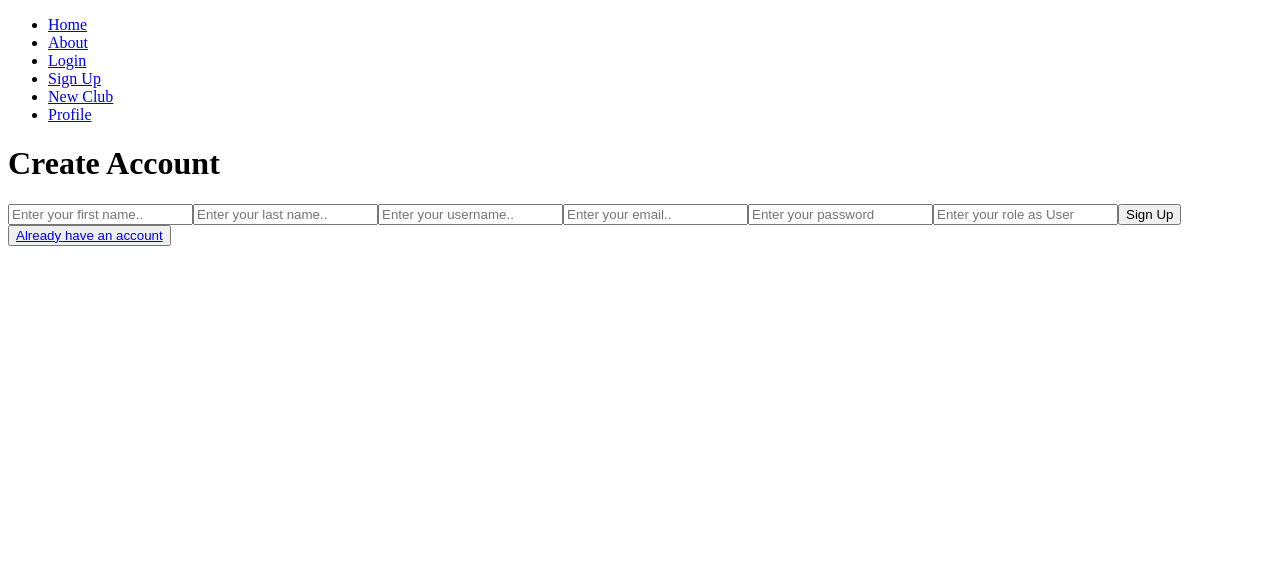
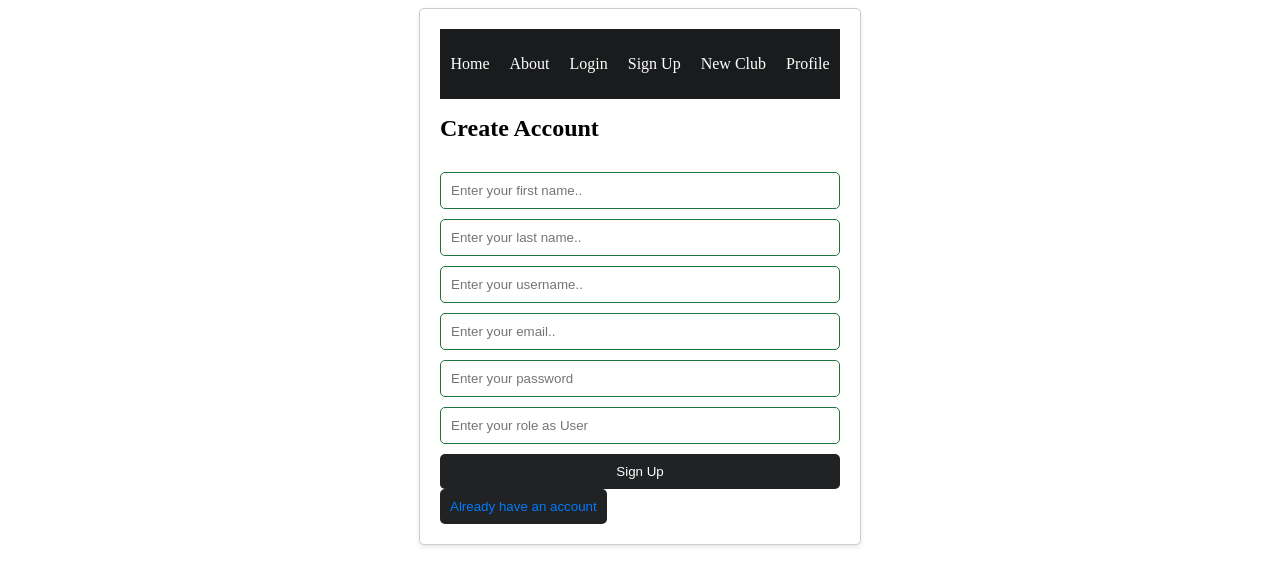
Before and after one commit to mwaniki-Titus/Book-clubwebsite, a React (Vite) app in the folder client/: page /signup in a window 1280 px wide. Shown: the top 586 px of the page. Built offline with nearby package versions, Linux system fonts and the light colour scheme.

Commit message:
added css

```diff
--- a/client/src/App.css
+++ b/client/src/App.css
@@ -85,3 +85,154 @@
 @media screen {
 
 }
+.navbar {
+  background-color: #333;
+  color: #fff;
+  padding: 10px;
+}
+
+.navbar a {
+  color: #fff;
+  text-decoration: none;
+  margin-right: 10px;
+}
+
+
+.navbar a:hover {
+  text-decoration: underline;
+}
+
+
+.login-button {
+  background-color: #007bff;
+  color: #fff;
+  padding: 8px 16px;
+  border: none;
+  cursor: pointer;
+}
+
+
+.login-button:hover {
+  background-color: #1b1b1d;
+}
+
+.login-container {
+  max-width: 400px;
+  margin: 0 auto;
+  padding: 20px;
+  background-color: #fff;
+  border: 1px solid #ccc;
+  border-radius: 5px;
+  box-shadow: 0 2px 4px rgba(0, 0, 0, 0.1);
+}
+
+.login-header {
+  font-size: 24px;
+  margin-bottom: 20px;
+}
+
+.login-form {
+  display: flex;
+  flex-direction: column;
+  gap: 10px;
+}
+
+.login-label {
+  font-weight: bold;
+}
+
+.login-input {
+  padding: 10px;
+  border: 1px solid #ccc;
+  border-radius: 5px;
+}
+
+.login-button {
+  background-color: #007bff;
+  color: #fff;
+  padding: 10px;
+  border: none;
+  border-radius: 5px;
+  cursor: pointer;
+}
+
+.login-button:hover {
+  background-color: #0056b3;
+}
+
+.sign-in-container {
+  max-width: 400px;
+  margin: 0 auto;
+  padding: 20px;
+  background-color: #fff;
+  border: 1px solid #ccc;
+  border-radius: 5px;
+  box-shadow: 0 2px 4px rgba(0, 0, 0, 0.1);
+}
+
+.sign-in-container h1 {
+  font-size: 24px;
+  margin-bottom: 20px;
+}
+
+.sign-in-container form {
+  display: flex;
+  flex-direction: column;
+  gap: 10px;
+}
+
+.sign-in-container input {
+  padding: 10px;
+  border: 1px solid #1b7439;
+  border-radius: 5px;
+}
+
+.sign-in-container button {
+  background-color: #202224;
+  color: #fff;
+  padding: 10px;
+  border: none;
+  border-radius: 5px;
+  cursor: pointer;
+}
+
+.sign-in-container button:hover {
+  background-color: #0056b3;
+}
+
+.sign-in-container button a {
+  text-decoration: none;
+  color: #007bff;
+  text-align: center;
+  margin-top: 10px;
+}
+
+.sign-in-container button a:hover {
+  text-decoration: underline;
+}
+/* Navbar.css */
+nav {
+  background-color: #191b1d;
+  color: #fff;
+  padding: 10px 0;
+}
+
+ul {
+  list-style: none;
+  padding: 0;
+  display: flex;
+  justify-content: center;
+}
+
+li {
+  margin: 0 10px;
+}
+
+a {
+  text-decoration: none;
+  color: #fff;
+}
+
+a:hover {
+  text-decoration: underline;
+}
```
